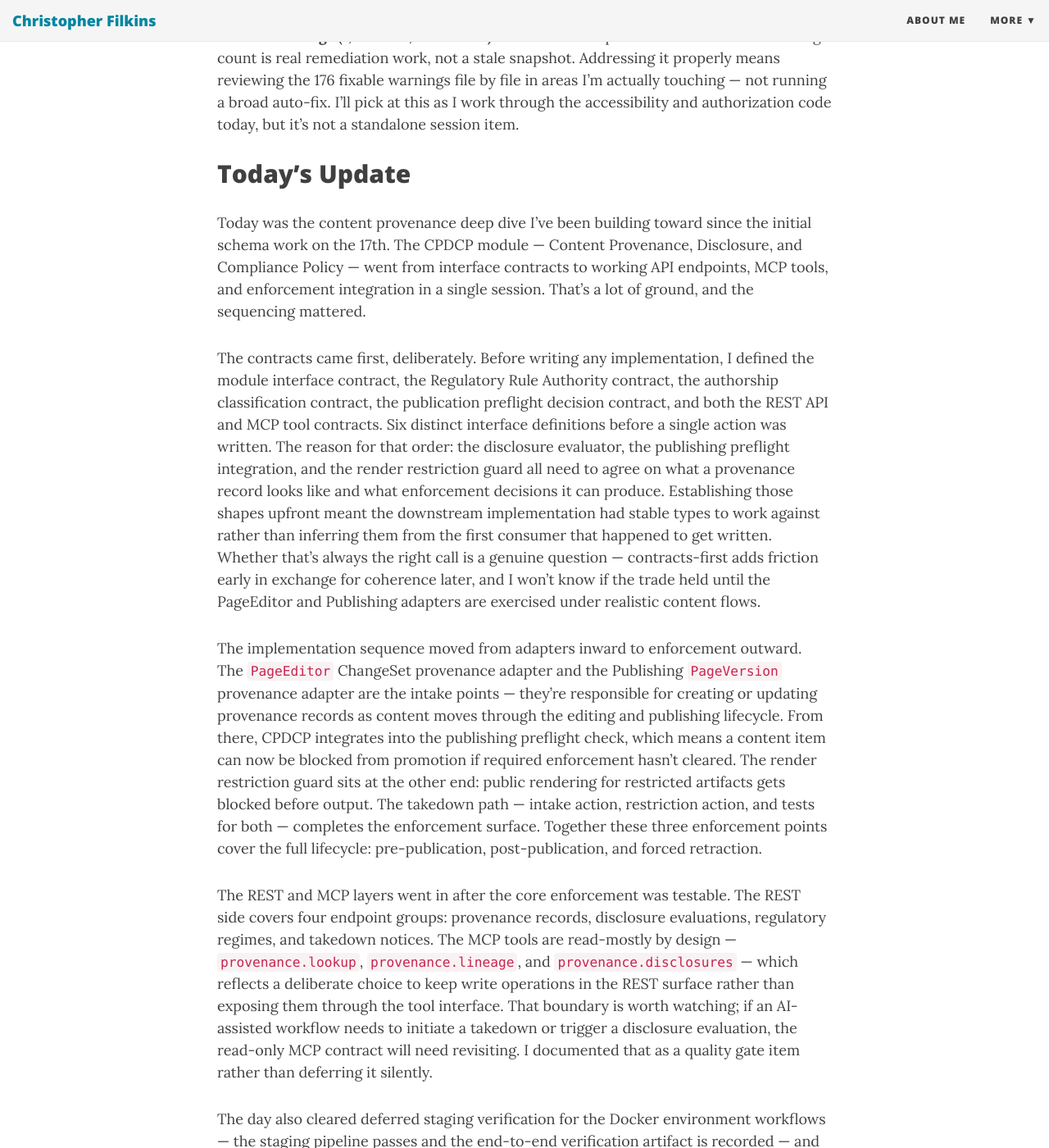
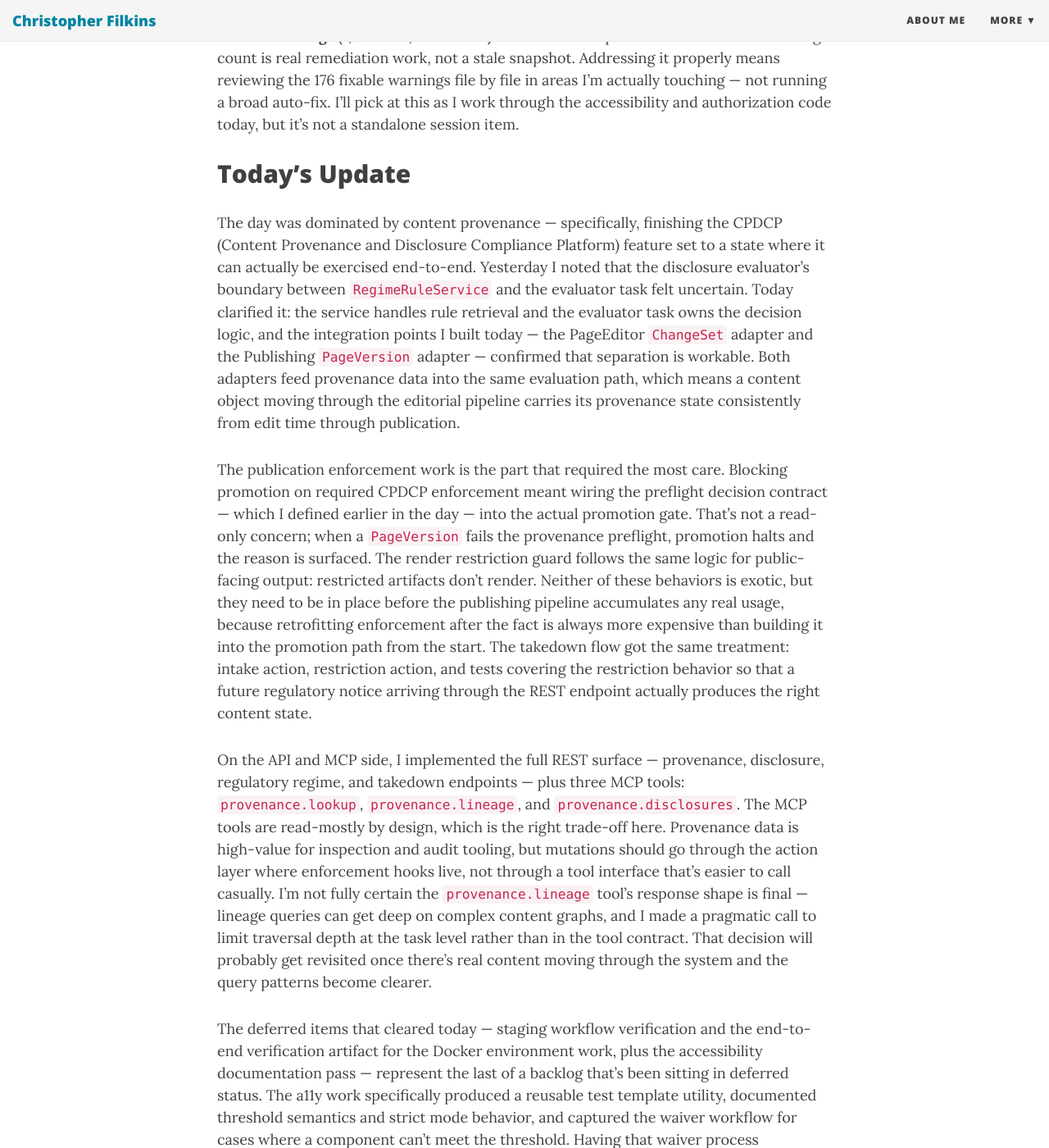
Before and after one commit to filchyboy/filchyboy.github.io, a Jekyll site: the page built from _posts/2026-06-24-daily-dev-log.md, in a window 1280 px wide and 1400 px high, scrolled down 3009 px. Shown: the whole window at 82% size. Built offline with Jekyll 4.4.1, drawn with Linux system fonts in a browser that asks for light colours; nearby versions of some CDN libraries; some of the changed text lies outside the part shown.

Commit message:
Update build-in-public update: Content Provenance

```diff
--- a/_posts/2026-06-24-daily-dev-log.md
+++ b/_posts/2026-06-24-daily-dev-log.md
@@ -50,21 +50,18 @@ Wednesday. Yesterday turned into a broad sweep — model governance plane, enfor
 
 
 <!-- SECTION: ACCOMPLISHED START -->
-<!-- accomplished-generated: 2026-06-25T03:40:23.027571+00:00 -->
+<!-- accomplished-generated: 2026-06-25T03:42:40.320142+00:00 -->
+<!-- accomplished-updated: 2026-06-25T03:42:40.320142+00:00 -->
 
 ## Today's Update
 
-Today was the content provenance deep dive I've been building toward since the initial schema work on the 17th. The CPDCP module — Content Provenance, Disclosure, and Compliance Policy — went from interface contracts to working API endpoints, MCP tools, and enforcement integration in a single session. That's a lot of ground, and the sequencing mattered.
+The day was dominated by content provenance — specifically, finishing the CPDCP (Content Provenance and Disclosure Compliance Platform) feature set to a state where it can actually be exercised end-to-end. Yesterday I noted that the disclosure evaluator's boundary between `RegimeRuleService` and the evaluator task felt uncertain. Today clarified it: the service handles rule retrieval and the evaluator task owns the decision logic, and the integration points I built today — the PageEditor `ChangeSet` adapter and the Publishing `PageVersion` adapter — confirmed that separation is workable. Both adapters feed provenance data into the same evaluation path, which means a content object moving through the editorial pipeline carries its provenance state consistently from edit time through publication.
 
-The contracts came first, deliberately. Before writing any implementation, I defined the module interface contract, the Regulatory Rule Authority contract, the authorship classification contract, the publication preflight decision contract, and both the REST API and MCP tool contracts. Six distinct interface definitions before a single action was written. The reason for that order: the disclosure evaluator, the publishing preflight integration, and the render restriction guard all need to agree on what a provenance record looks like and what enforcement decisions it can produce. Establishing those shapes upfront meant the downstream implementation had stable types to work against rather than inferring them from the first consumer that happened to get written. Whether that's always the right call is a genuine question — contracts-first adds friction early in exchange for coherence later, and I won't know if the trade held until the PageEditor and Publishing adapters are exercised under realistic content flows.
+The publication enforcement work is the part that required the most care. Blocking promotion on required CPDCP enforcement meant wiring the preflight decision contract — which I defined earlier in the day — into the actual promotion gate. That's not a read-only concern; when a `PageVersion` fails the provenance preflight, promotion halts and the reason is surfaced. The render restriction guard follows the same logic for public-facing output: restricted artifacts don't render. Neither of these behaviors is exotic, but they need to be in place before the publishing pipeline accumulates any real usage, because retrofitting enforcement after the fact is always more expensive than building it into the promotion path from the start. The takedown flow got the same treatment: intake action, restriction action, and tests covering the restriction behavior so that a future regulatory notice arriving through the REST endpoint actually produces the right content state.
 
-The implementation sequence moved from adapters inward to enforcement outward. The `PageEditor` ChangeSet provenance adapter and the Publishing `PageVersion` provenance adapter are the intake points — they're responsible for creating or updating provenance records as content moves through the editing and publishing lifecycle. From there, CPDCP integrates into the publishing preflight check, which means a content item can now be blocked from promotion if required enforcement hasn't cleared. The render restriction guard sits at the other end: public rendering for restricted artifacts gets blocked before output. The takedown path — intake action, restriction action, and tests for both — completes the enforcement surface. Together these three enforcement points cover the full lifecycle: pre-publication, post-publication, and forced retraction.
+On the API and MCP side, I implemented the full REST surface — provenance, disclosure, regulatory regime, and takedown endpoints — plus three MCP tools: `provenance.lookup`, `provenance.lineage`, and `provenance.disclosures`. The MCP tools are read-mostly by design, which is the right trade-off here. Provenance data is high-value for inspection and audit tooling, but mutations should go through the action layer where enforcement hooks live, not through a tool interface that's easier to call casually. I'm not fully certain the `provenance.lineage` tool's response shape is final — lineage queries can get deep on complex content graphs, and I made a pragmatic call to limit traversal depth at the task level rather than in the tool contract. That decision will probably get revisited once there's real content moving through the system and the query patterns become clearer.
 
-The REST and MCP layers went in after the core enforcement was testable. The REST side covers four endpoint groups: provenance records, disclosure evaluations, regulatory regimes, and takedown notices. The MCP tools are read-mostly by design — `provenance.lookup`, `provenance.lineage`, and `provenance.disclosures` — which reflects a deliberate choice to keep write operations in the REST surface rather than exposing them through the tool interface. That boundary is worth watching; if an AI-assisted workflow needs to initiate a takedown or trigger a disclosure evaluation, the read-only MCP contract will need revisiting. I documented that as a quality gate item rather than deferring it silently.
-
-The day also cleared deferred staging verification for the Docker environment workflows — the staging pipeline passes and the end-to-end verification artifact is recorded — and moved through four accessibility documentation items: the waiver workflow, the reusable a11y test template utility, threshold semantics and strict mode documentation, and an update to `accessibility-kpi-system.md` with the mapping methodology. The new ADRs for data element control and compliance evidence landed alongside a provenance boundary enforcement task that closes the loop on the content provenance isolation work. Phase 1 quality evidence is recorded. The CPDCP feature set is, at minimum, structurally complete — what it isn't yet is exercised under realistic tenant content flows, which is where the real validation will come from.
-
----
+The deferred items that cleared today — staging workflow verification and the end-to-end verification artifact for the Docker environment work, plus the accessibility documentation pass — represent the last of a backlog that's been sitting in deferred status. The a11y work specifically produced a reusable test template utility, documented threshold semantics and strict mode behavior, and captured the waiver workflow for cases where a component can't meet the threshold. Having that waiver process documented matters: without it, the strict mode threshold becomes an implicit exception list that accumulates undocumented debt. I also added ADRs covering data element control and compliance evidence, which closes the architectural record on decisions that the CPDCP work just made concrete. The Phase 1 quality evidence for the content provenance feature is now recorded, which means the feature set has a documented baseline to measure against as the system evolves.
 <!-- Generated by dev-tracker publish_to_jekyll.py (AI mode) -->
 <!-- accomplished-date: 2026-06-24 -->
 <!-- unit-ids: dagger-manifest-verify-staging,synthetic-data-e2e-verification-artifact,a11y-docs-waiver-process,a11y-tests-helper-utility,a11y-docs-strict-mode,a11y-docs-kpi-system-update,cpdcp-module-interface-contract,cpdcp-regulatory-authority-contract,cpdcp-authorship-classification-contract,cpdcp-publication-preflight-contract,cpdcp-rest-api-contract,cpdcp-mcp-tool-contract,cpdcp-quality-gate-matrix,cpdcp-pageeditor-adapter,cpdcp-publishing-pageversion-adapter,cpdcp-publishing-preflight-integration,cpdcp-publishing-promotion-block,cpdcp-render-restriction-guard,cpdcp-takedown-intake-action,cpdcp-takedown-restriction-action,cpdcp-takedown-tests,cpdcp-rest-provenance-endpoints,cpdcp-rest-disclosure-endpoints,cpdcp-rest-regime-endpoints,cpdcp-rest-takedown-endpoints,cpdcp-api-tests,cpdcp-mcp-lookup-tool,cpdcp-mcp-lineage-tool,cpdcp-mcp-disclosures-tool,cpdcp-mcp-tests,cpdcp-phase1-quality-evidence,cpdcp-authorship-enums,cpdcp-provenance-record-migration,cpdcp-attribution-migration,cpdcp-disclosure-evaluation-migration,cpdcp-tenant-policy-migration,cpdcp-regulatory-regime-migration,cpdcp-regulatory-rule-migration,cpdcp-takedown-notice-migration,cpdcp-provenance-models,cpdcp-regulatory-models,cpdcp-upsert-record-task,cpdcp-record-attribution-task,cpdcp-query-records-task,cpdcp-regime-rule-service,cpdcp-disclosure-evaluator-task,cpdcp-disclosure-evaluator-tests,new-adrs-new-adrs-data-element-control,provenance-enforce-content-provenance-boundaries -->
```
